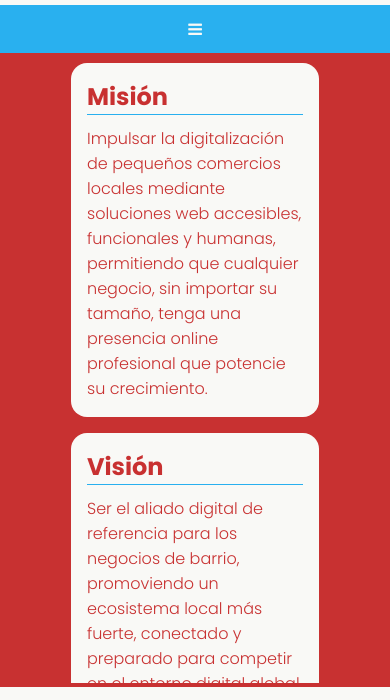
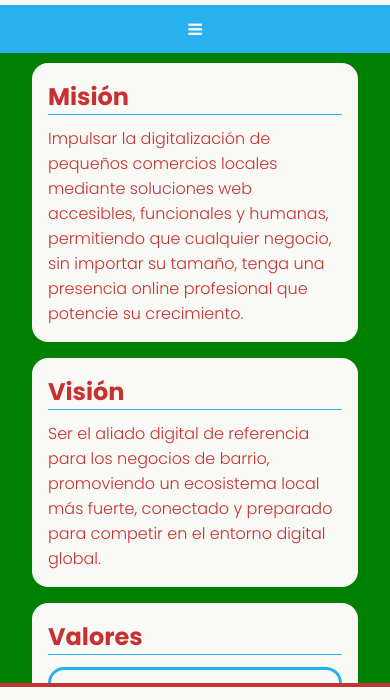
Before and after one commit to AdolMF/LocalBoostly, a plain HTML site: page docs/html/about_us.html in a window 390 px wide. Shown: the part 81-781 px from the top of the page. Drawn offline with Linux system fonts and the light colour scheme; a web font is replaced by a local one.

Commit message:
Prueba centrado responsive about n2

```diff
--- a/docs/css/about.css
+++ b/docs/css/about.css
@@ -2,10 +2,11 @@
 @import url('../css/styles.css');
 
 #about-subcontenedor {
+    background-color: green;
     display:flex;
     flex-direction: column;
     justify-self: center;
-    width: 80%;
+    width: 100%;
     height: 100%;
     gap: 1rem;
     padding: 2rem;
```
